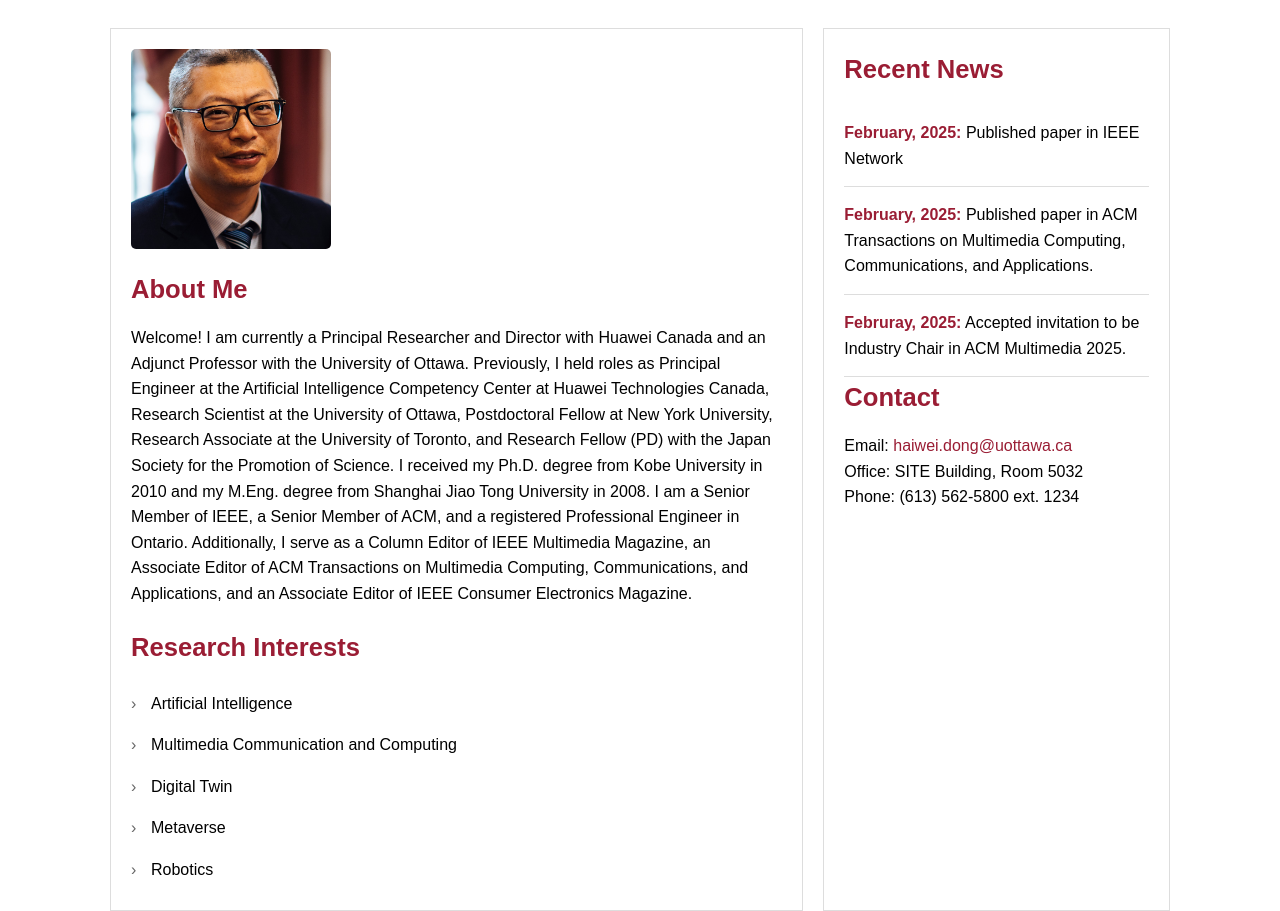
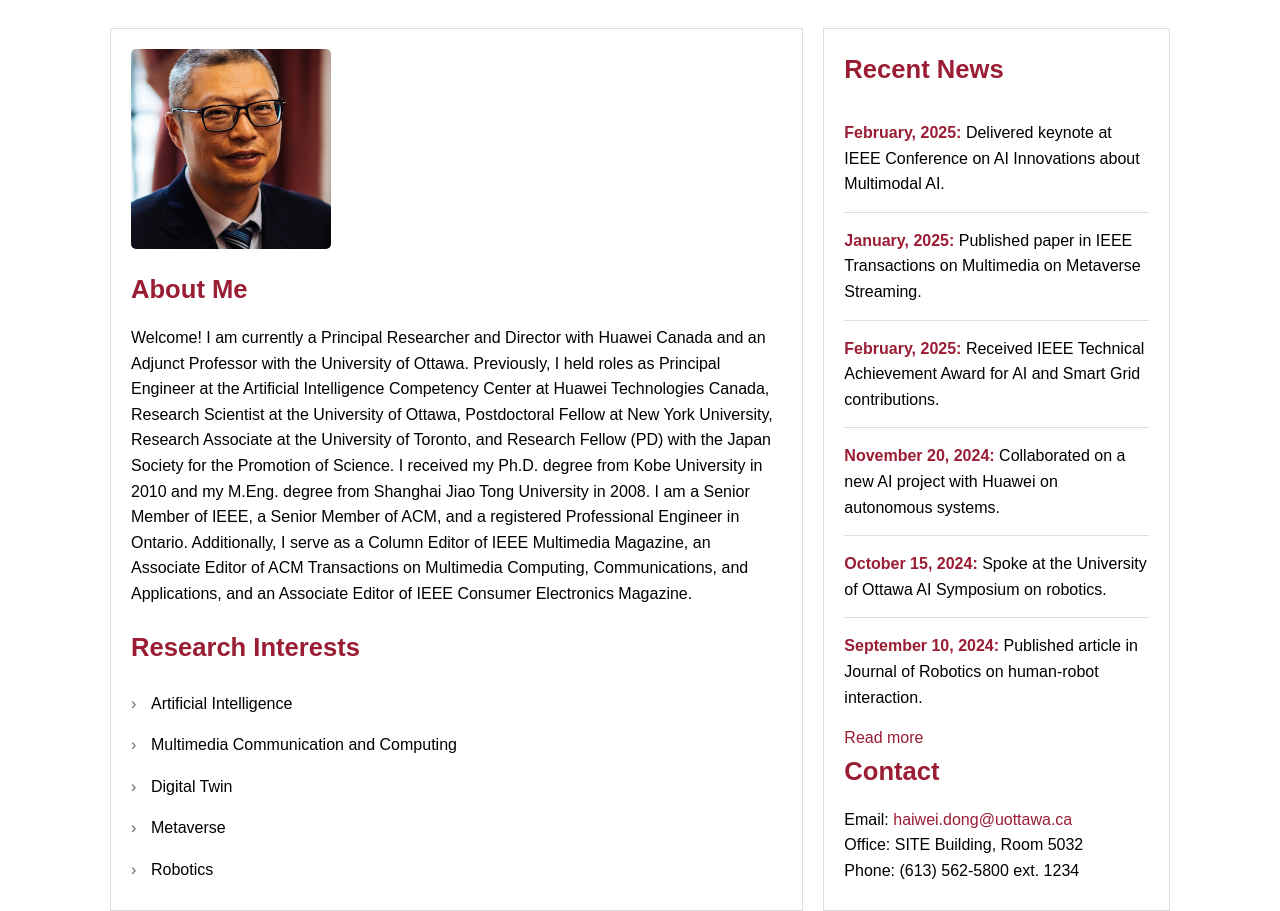
Before and after one commit to haiwei-dong/backup, a plain HTML site: page index.html in a window 1280 px wide. Shown: the part 305-1216 px from the top of the page. Drawn offline with Linux system fonts and the light colour scheme.

Commit message:
Update index.html

```diff
--- a/index.html
+++ b/index.html
@@ -187,20 +187,37 @@
 
         <div class="sidebar">
             <h2>Recent News</h2>
+            <div class="news-list">
                 <div class="news-item">
                     <strong>February, 2025:</strong>
-                <span>Published paper in IEEE Network</span>
+                    <span>Delivered keynote at IEEE Conference on AI Innovations about Multimodal AI.</span>
+                </div>
+                <div class="news-item">
+                    <strong>January, 2025:</strong>
+                    <span>Published paper in IEEE Transactions on Multimedia on Metaverse Streaming.</span>
                 </div>
                 <div class="news-item">
                     <strong>February, 2025:</strong>
-                <span>Published paper in ACM Transactions on Multimedia Computing, Communications, and Applications.</span>
+                    <span>Received IEEE Technical Achievement Award for AI and Smart Grid contributions.</span>
                 </div>
                 <div class="news-item">
-                <strong>Februray, 2025:</strong>
-                <span>Accepted invitation to be Industry Chair in ACM Multimedia 2025.</span>
+                    <strong>November 20, 2024:</strong>
+                    <span>Collaborated on a new AI project with Huawei on autonomous systems.</span>
+                </div>
+                <div class="news-item">
+                    <strong>October 15, 2024:</strong>
+                    <span>Spoke at the University of Ottawa AI Symposium on robotics.</span>
+                </div>
+                <div class="news-item">
+                    <strong>September 10, 2024:</strong>
+                    <span>Published article in Journal of Robotics on human-robot interaction.</span>
+                </div>
+            </div>
+            <div class="read-more">
+                <a href="#">Read more</a>
             </div>
             <h2>Contact</h2>
-            <p>Email: <a href="mailto:hdong@uottawa.ca">haiwei.dong@uottawa.ca</a></p>
+            <p>Email: <a href="mailto:haiwei.dong@uottawa.ca">haiwei.dong@uottawa.ca</a></p>
             <p>Office: SITE Building, Room 5032</p>
             <p>Phone: (613) 562-5800 ext. 1234</p>
         </div>
```
Lines whose indentation alone changed are shown as unchanged.
